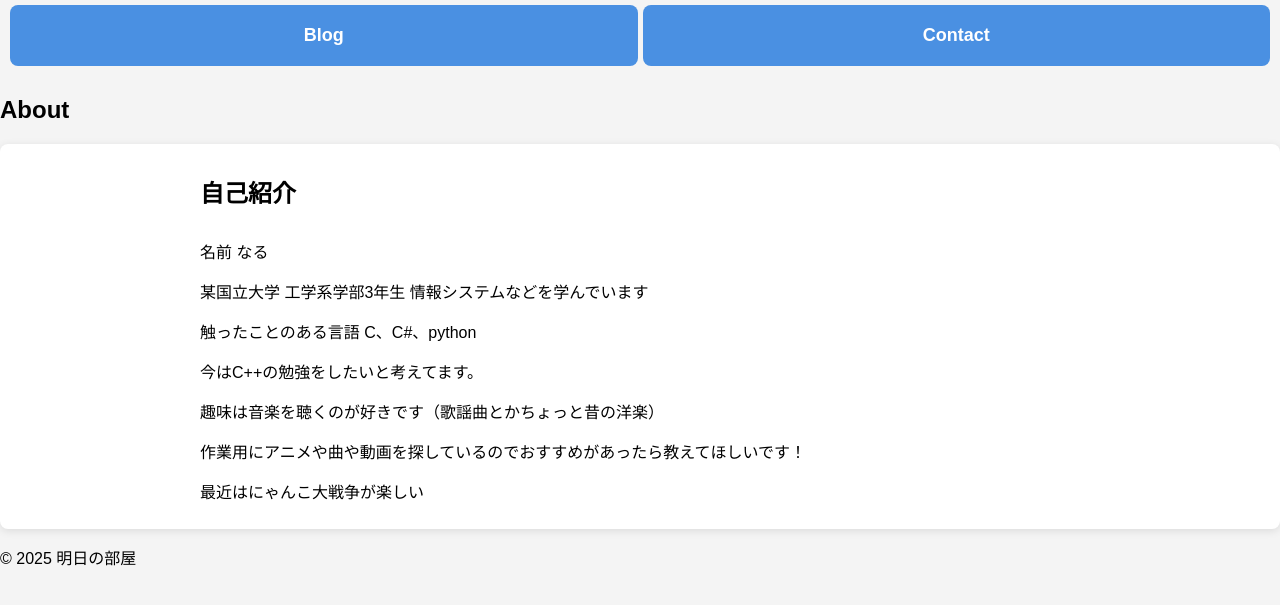
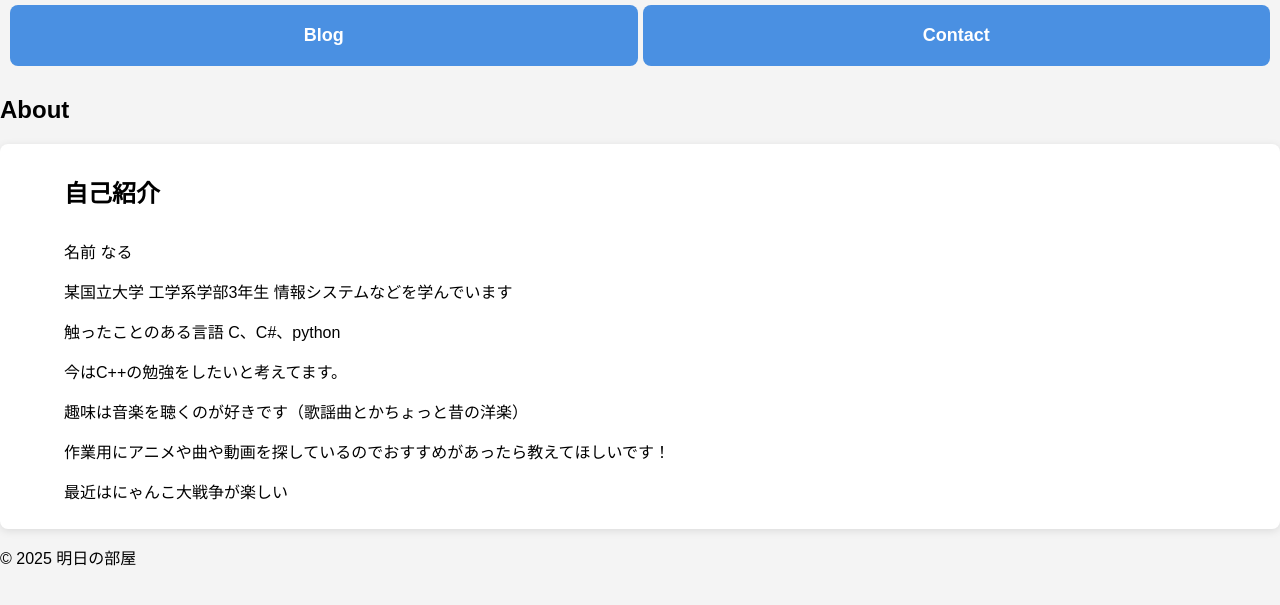
Before and after one commit to narusan506/ashitanoheya, a plain HTML site: page about.html in a window 1280 px wide. Shown: the part 127-732 px from the top of the page. Drawn offline with Linux system fonts and the light colour scheme.

Commit message:
about.html

```diff
--- a/about.html
+++ b/about.html
@@ -60,7 +60,7 @@
         }
 
         .section {
-            padding: 10px 200px;
+            padding: 10px 5%;
             background-color: white;
             border-radius: 8px;
             box-shadow: 0 2px 8px rgba(0, 0, 0, 0.1);
```
